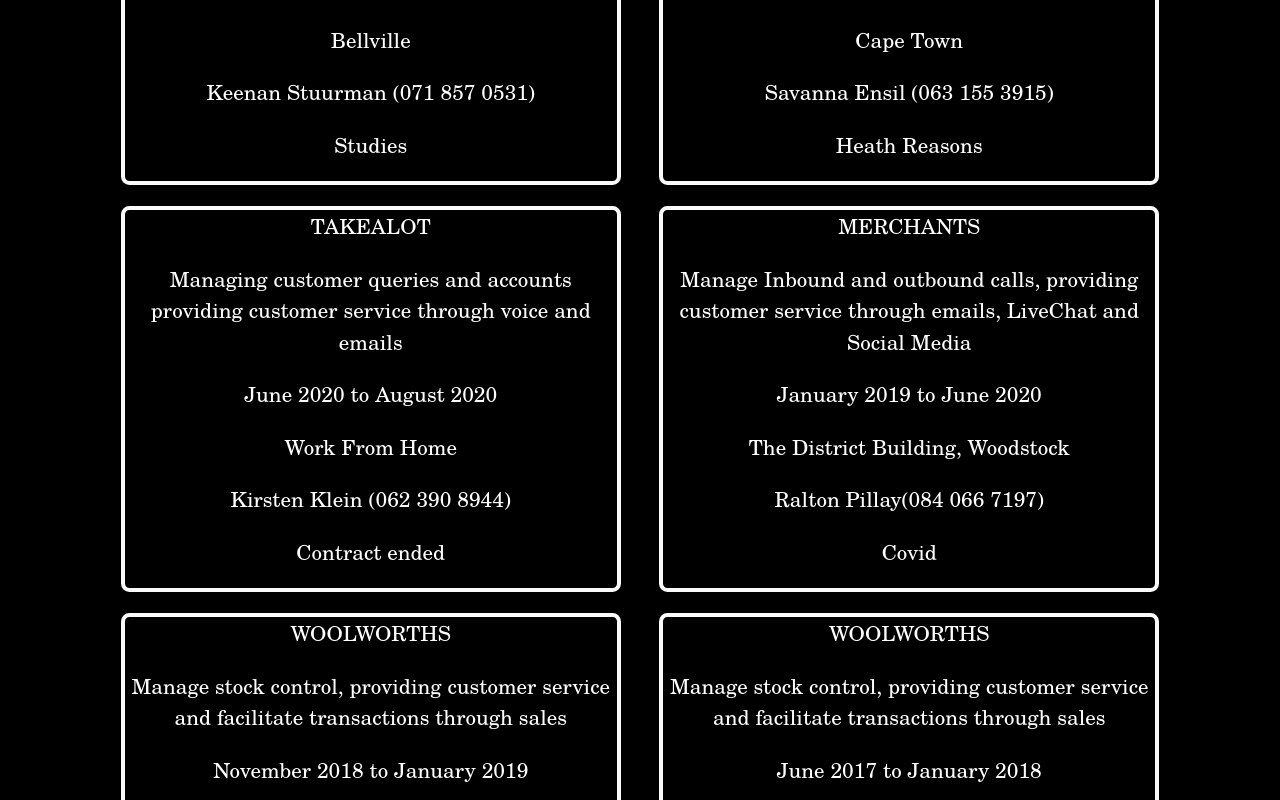
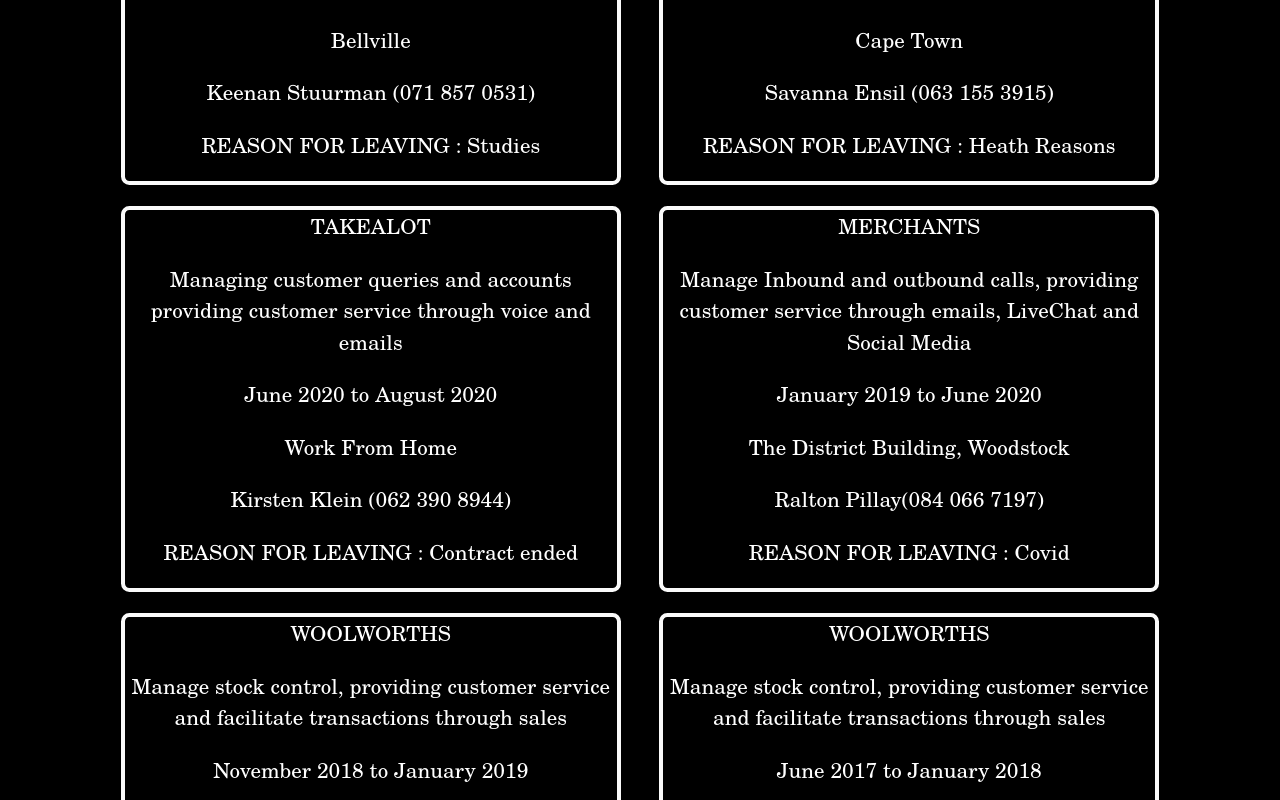
Before and after one commit to Tempestfury11/Vue_Project, a Vue app: page /resume in a window 1280 px wide. Shown: the part 1060-1860 px from the top of the page. Built offline with nearby package versions, Linux system fonts and the light colour scheme.

Commit message:
final push

```diff
--- a/src/components/resumeCards.vue
+++ b/src/components/resumeCards.vue
@@ -12,7 +12,7 @@
           <p>{{ item.duration }}</p>
           <p>{{ item.location }}</p>
           <p>{{ item.referances }}</p>
-          <p>{{item.rol}}</p>
+          <p>REASON FOR LEAVING : {{item.rol}}</p>
         </div>
         <br />
       </div>
```
